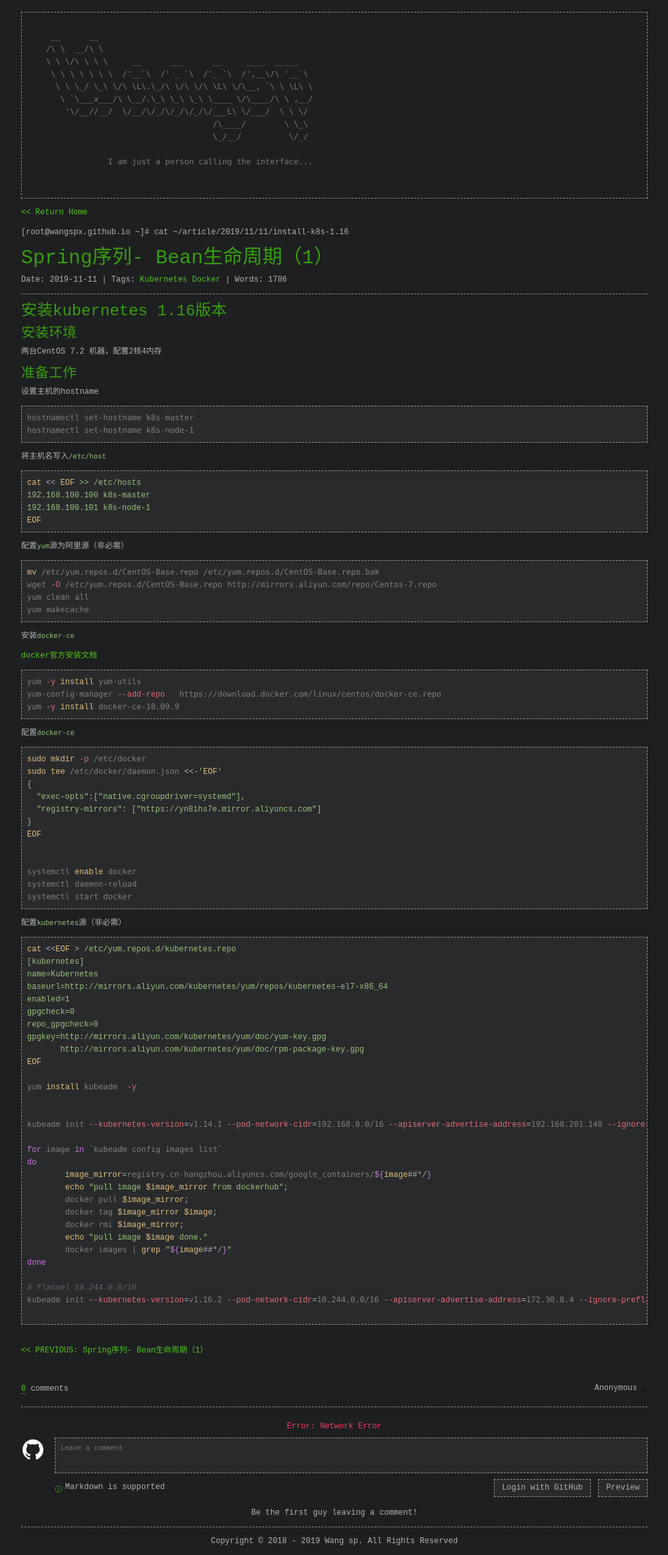
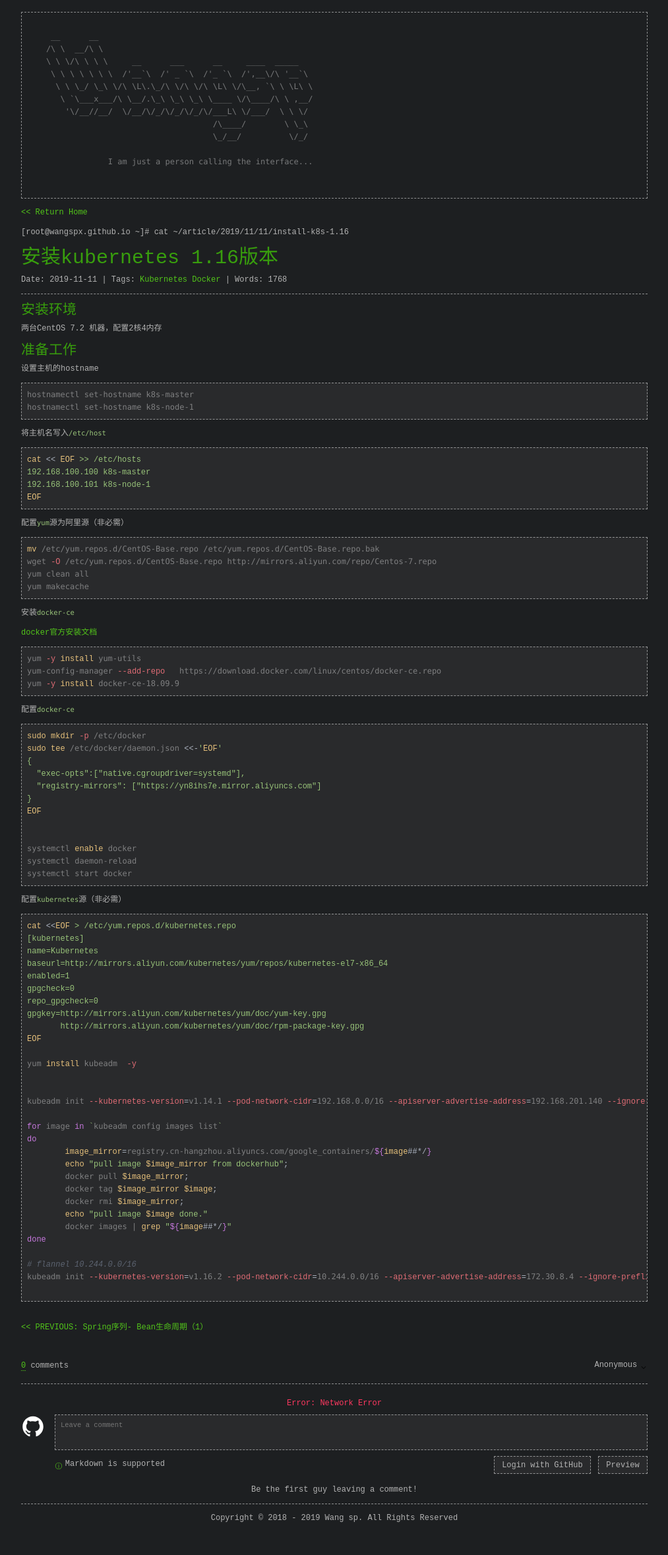
Before and after one commit to shiof/note, a Jekyll site: the page built from _posts/2019/2019-11-07-install-k8s-1.16.md, in a window 1280 px wide. Shown: the whole page at 66% size, without its empty margins (133-1146 px from the left). Built offline with Jekyll 4.4.1, drawn with Linux system fonts in a browser that asks for light colours; comment, search, counter and statistics services are not loaded.

Commit message:
2019年11月18日10:59:14

```diff
--- a/_posts/2019/2019-11-07-install-k8s-1.16.md
+++ b/_posts/2019/2019-11-07-install-k8s-1.16.md
@@ -1,6 +1,6 @@
 ---
 layout: article
-title:	Spring序列- Bean生命周期（1）
+title:	安装kubernetes 1.16版本
 date:	2019-11-11 09:46:29
 categories:
     - article
@@ -9,7 +9,6 @@
     - Docker
 ---
 
-## 安装kubernetes 1.16版本
 
 ### 安装环境
 
```
